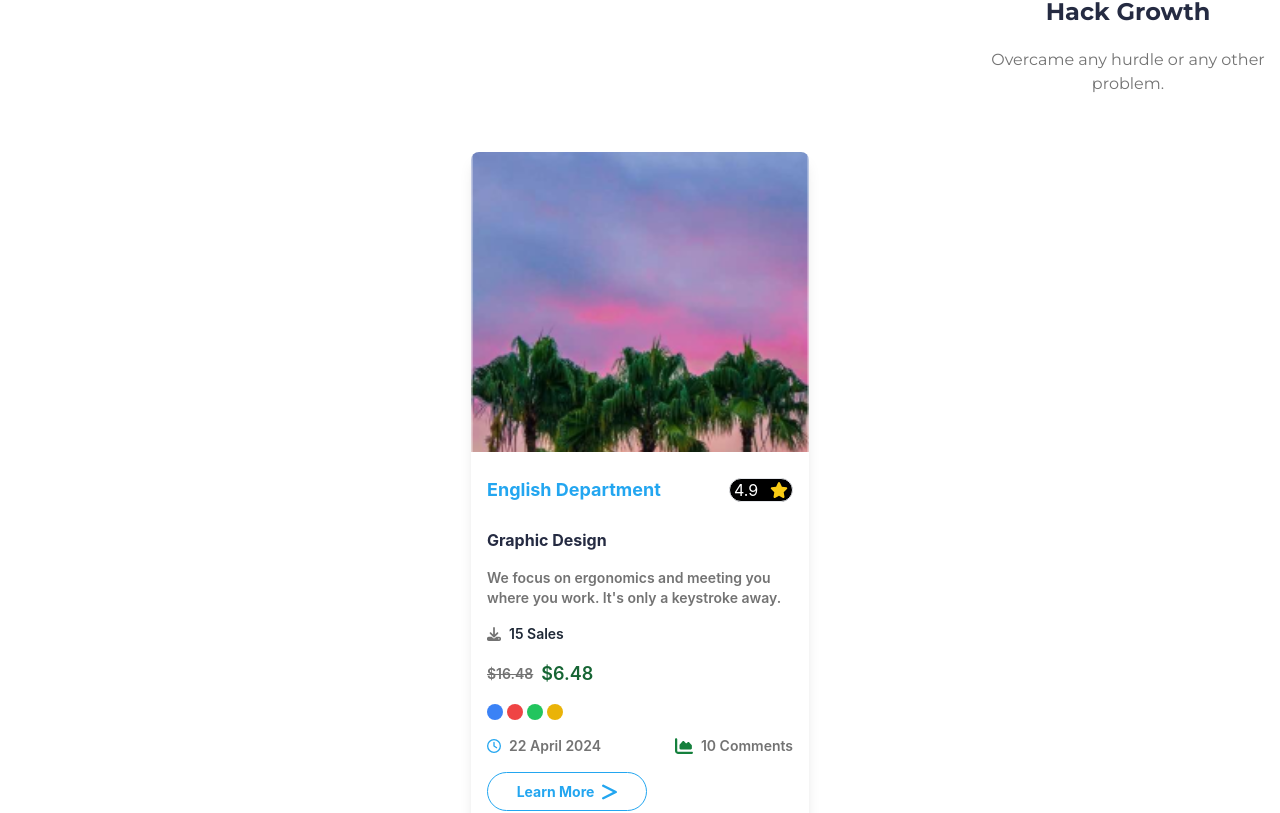
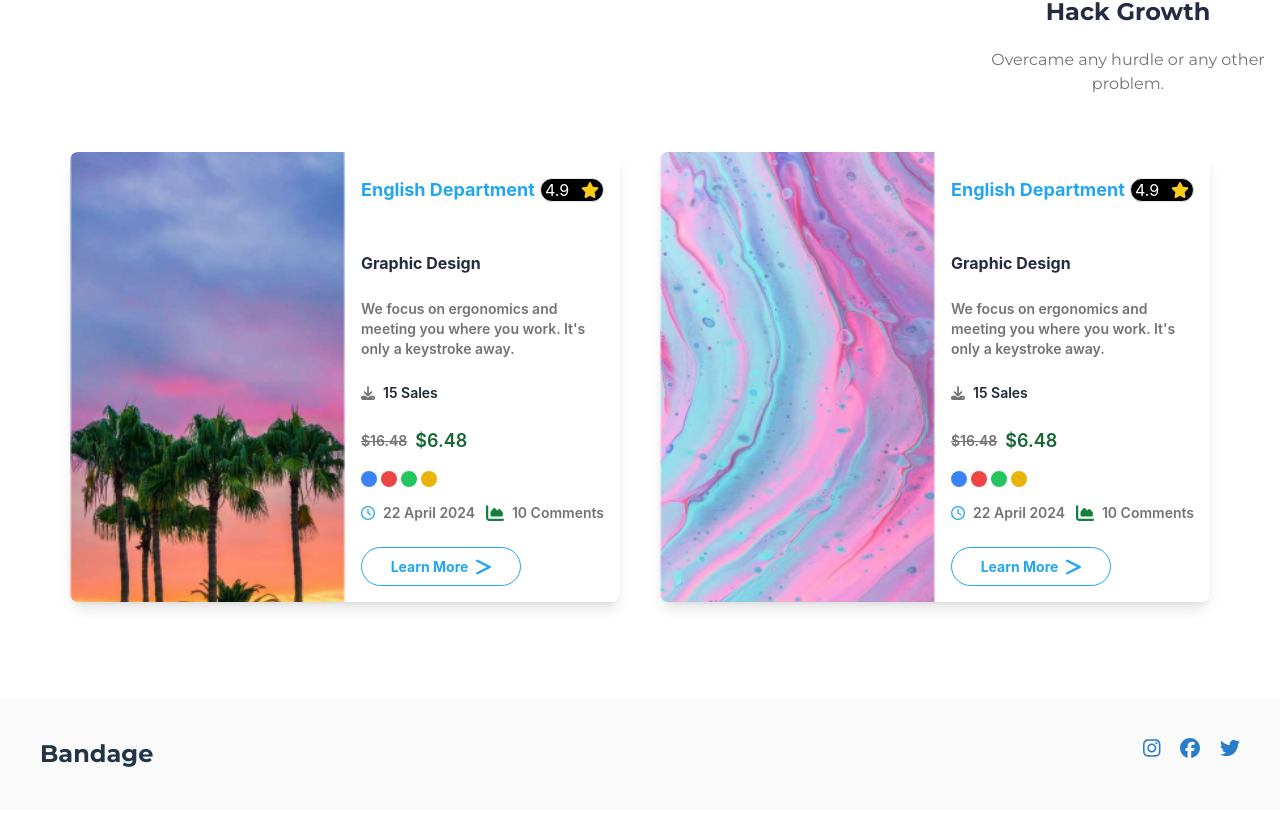
Before and after one commit to alicansadeler/my-ecommerce, a React (Vite) app: page / in a window 1280 px wide. Shown: the part 2737-3550 px from the top of the page. Built offline with nearby package versions, Linux system fonts and the light colour scheme.

Commit message:
desktop için css güncellendi

```diff
--- a/src/components/homeComponents/Blog.jsx
+++ b/src/components/homeComponents/Blog.jsx
@@ -12,9 +12,14 @@ const Blog = () => {
   const img2 = "/home-features/blog2.png";
 
   const blogCard = (img) => (
-    <div className="bg-white rounded-lg overflow-hidden shadow-lg">
-      <img src={img} alt="blog1" className="w-full h-[300px] object-cover" />
-      <div className="flex w-full justify-between items-center px-4 py-6">
+    <div className="bg-white rounded-lg overflow-hidden shadow-lg lg:flex lg:max-w-[550px] ">
+      <img
+        src={img}
+        alt="blog1"
+        className="w-full h-[300px]  object-cover lg:w-1/2 lg:h-[450px]"
+      />
+      <div className="lg:w-1/2 lg:flex lg:flex-col lg:justify-between">
+        <div className="flex w-full justify-between items-center px-4 py-6 ">
           <p className="text-bgBlue font-bold text-lg">English Department</p>
           <span className="flex items-center justify-center gap-3 border w-16 h-6 rounded-2xl bg-black">
             <p className="text-white">4.9</p>
@@ -22,7 +27,7 @@ const Blog = () => {
           </span>
         </div>
 
-      <div className="text-left px-4 flex flex-col gap-4 font-semibold text-bgGray text-sm">
+        <div className="text-left px-4 flex flex-col gap-4 font-semibold text-bgGray text-sm lg:gap-6">
           <h2 className="text-bgDark font-bold text-base">Graphic Design</h2>
           <p>
             We focus on ergonomics and meeting you where you work. It's only a
@@ -63,12 +68,13 @@ const Blog = () => {
           </button>
         </div>
       </div>
+    </div>
   );
 
   return (
-    <div className="flex flex-col gap-10 p-4 overflow-x-hidden">
-      <div className="w-[338px]">{blogCard(img1)}</div>
-      <div className="w-[338px]">{blogCard(img2)}</div>
+    <div className="flex flex-col gap-10 p-4 overflow-x-hidden lg:flex-row lg:items-center">
+      {blogCard(img1)}
+      {blogCard(img2)}
     </div>
   );
 };
```
Lines whose indentation alone changed are shown as unchanged.
